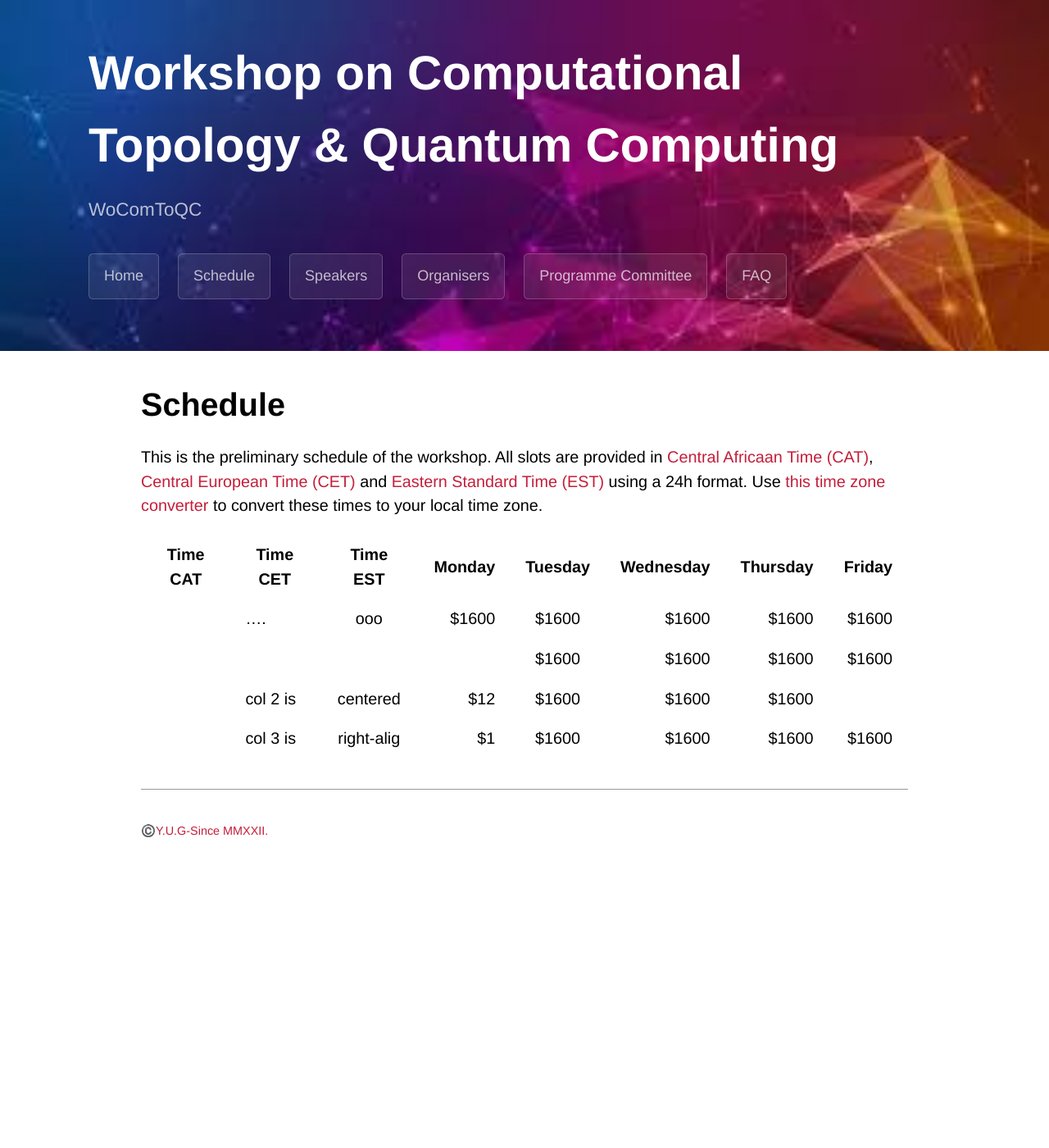
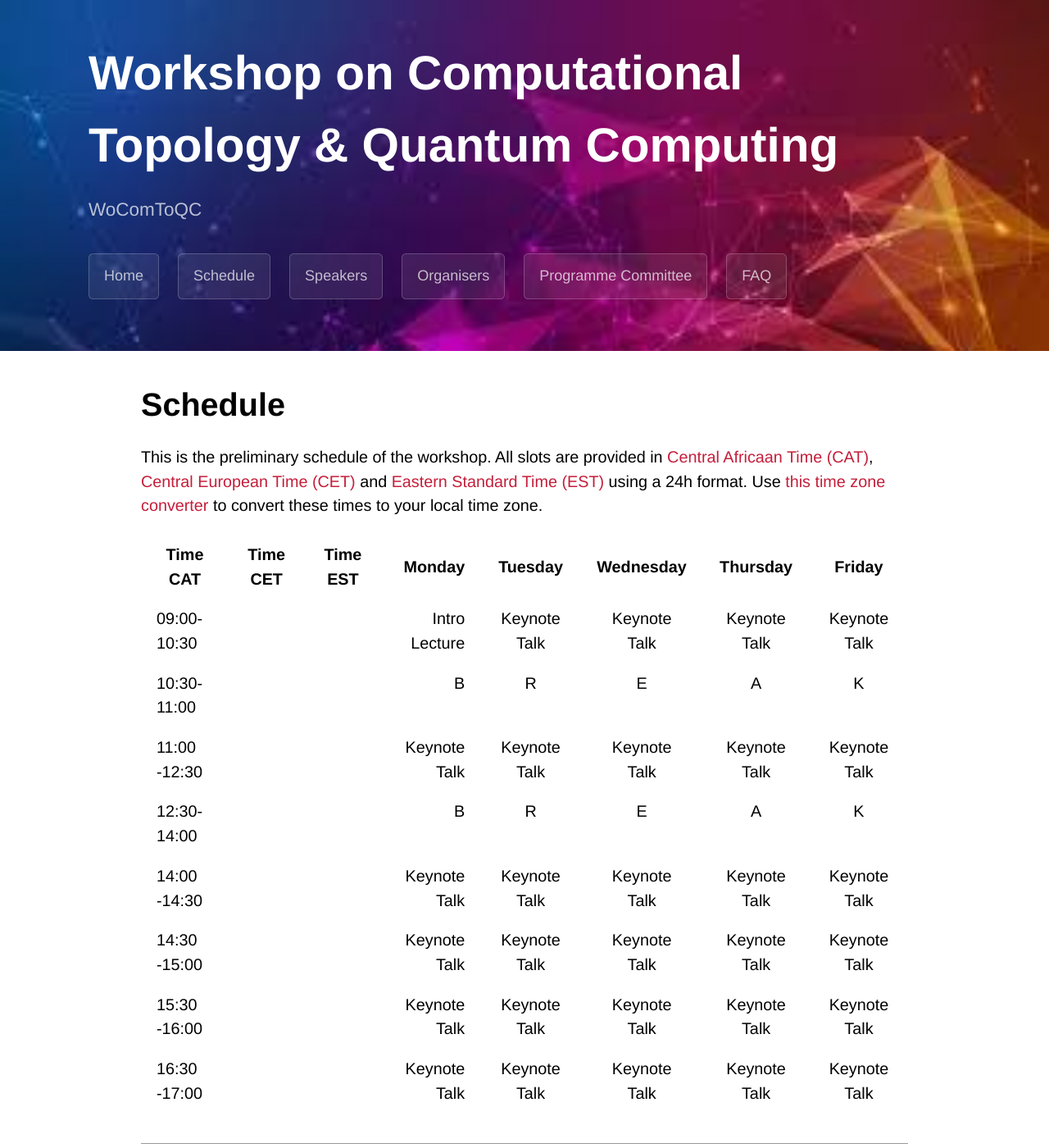
Before and after one commit to WoComtoQC/wocomtoqc.github.io, a Jekyll site: the page built from schedule.md, in a window 1280 px wide and 1400 px high. Shown: the whole window at 82% size. Built offline with Jekyll 4.4.1, drawn with Linux system fonts in a browser that asks for light colours; some web fonts are replaced; our own code applies the rules of GitHub Pages for plain Markdown files.

Commit message:
Update schedule.md

```diff
--- a/schedule.md
+++ b/schedule.md
@@ -6,8 +6,12 @@ these times to your local time zone.
 
 
 | Time CAT |  Time CET| Time EST   |  Monday | Tuesday  | Wednesday | Thursday | Friday |
-|----------|----------|:----------:|--------:|:--------:| ---------:| --------:| ------:|
-|          | ....     |  ooo       | $1600   | $1600    | $1600     | $1600    | $1600  |
-|          |          |            |         | $1600    | $1600     |$1600     | $1600  |
-|          | col 2 is | centered   |   $12   | $1600    | $1600     | $1600    |        |
-|          | col 3 is | right-alig |    $1   | $1600    | $1600     | $1600    | $1600  |
+|----------|----------|:----------:|--------:|:--------:|:---------:|:--------:|:------:|
+| 09:00-10:30        |   |         | Intro Lecture   | Keynote Talk    | Keynote Talk    | Keynote Talk   | Keynote Talk |
+|  10:30-11:00        |          |            |    B     | R    | E     | A    | K  |
+|  11:00 -12:30        |  | |  Keynote Talk | Keynote Talk | Keynote Talk |Keynote Talk | Keynote Talk |
+|   12:30-14:00       |  |  |   B     | R    | E     | A    | K  |
+|  14:00 -14:30        |  | |  Keynote Talk | Keynote Talk | Keynote Talk |Keynote Talk | Keynote Talk |
+|  14:30 -15:00        |  | |  Keynote Talk | Keynote Talk | Keynote Talk |Keynote Talk | Keynote Talk |
+|  15:30 -16:00        |  | |  Keynote Talk | Keynote Talk | Keynote Talk |Keynote Talk | Keynote Talk |
+|  16:30 -17:00        |  | |  Keynote Talk | Keynote Talk | Keynote Talk |Keynote Talk | Keynote Talk |
```
